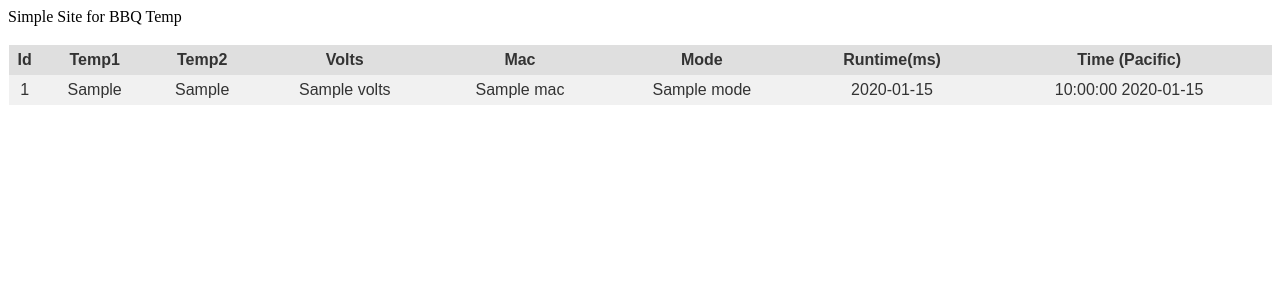
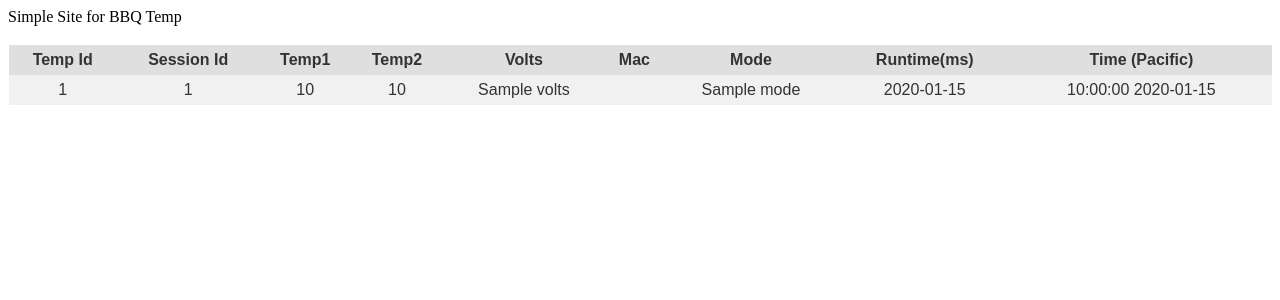
Before and after one commit to tarkah/bbq_temp, a Flask app: template bbq/templates/index.html in a window 1280 px wide. Shown: the top 300 px of the page. Run offline with Flask 2, Linux system fonts and the light colour scheme; the template is opened without the code that fills it: most values are stand-ins (such as "Sample title", 1, 10 or a date in 2020); parts of the project's set-up code (start-up, migrations or seed data) failed here and were passed over.

Commit message:
integrated the modelpython run.py

```diff
--- a/bbq/__init__.py
+++ b/bbq/__init__.py
@@ -1,4 +1,4 @@
 temps = []
 
-from bbq.queue import temp_thread
+from bbq.thread import temp_thread
 from bbq.views import app
--- a/bbq/constants.py
+++ b/bbq/constants.py
@@ -1,4 +1,4 @@
 import pytz
 
-TEMP_TIMEOUT = 60*60
+TEMP_TIMEOUT = 15
 LOCAL_TZ = pytz.timezone('US/Pacific')
--- a/bbq/models.py
+++ b/bbq/models.py
@@ -20,7 +20,8 @@
     mac = Column(String, unique=True)
     created = Column(DateTime, nullable=False, default=utcnow())
     last_modified = Column(DateTime, onupdate=utcnow())
-    sessions = relationship("Session", primaryjoin="Session.device_id==Device.id")
+    sessions = relationship(
+        "Session", primaryjoin="Session.device_id==Device.id")
 
     def __init__(self, mac=None):
         self.mac = mac
--- a/bbq/templates/index.html
+++ b/bbq/templates/index.html
@@ -7,7 +7,8 @@
       <br><br>
       <table>
         <TR>
-          <TH>Id</TH>
+          <TH>Temp Id</TH>
+          <TH>Session Id</TH>
           <TH>Temp1</TH>
           <TH>Temp2</TH>
           <TH>Volts</TH>
@@ -16,16 +17,17 @@
           <TH>Runtime(ms)</TH>
           <TH>Time (Pacific)</TH>
         {% if temps %}
-        {% for temp in temps|sort(attribute='id', reverse=True) %}
+        {% for temp in temps %}
         <TR>
           <TD>{{temp.id}}</TD>
-          <TD>{{temp.temp1}}</TD>
-          <TD>{{temp.temp2}}</TD>
+          <TD>{{temp.session_id}}</TD>
+          <TD>{{temp.temp_1}}</TD>
+          <TD>{{temp.temp_2}}</TD>
           <TD>{{temp.volts}}</TD>
-          <TD>{{temp.mac}}</TD>
+          <TD>{{temp.session.device.mac}}</TD>
           <TD>{{temp.mode}}</TD>
-          <TD>{{temp.runtime}}</TD>
-          <TD>{{temp.date.strftime('%H:%M:%S %Y-%m-%d')}}</TD>
+          <TD>{{temp.runtime_seconds}}</TD>
+          <TD>{{temp.created.strftime('%H:%M:%S %Y-%m-%d')}}</TD>
         </TR>
         {% endfor %}
         {% endif %}
--- a/bbq/views.py
+++ b/bbq/views.py
@@ -2,8 +2,8 @@
 from datetime import datetime
 from flask import Flask, request, render_template, jsonify
 from bbq import temps
-from bbq.queue import queue
 from bbq.database import db_session
+from bbq.models import Device, Session, Temp
 from bbq.constants import TEMP_TIMEOUT, LOCAL_TZ
 
 app = Flask('bbq')
@@ -11,6 +11,8 @@
 
 @app.route('/')
 def index():
+    query = db_session.query(Temp).order_by(Temp.id.desc())
+    temps = query.all()
     return render_template('index.html', temps=temps)
 
 
@@ -23,12 +25,10 @@
                 response = {'status': 'failure',
                             'error_message': 'Json empty or not valid'}
                 return jsonify(response)
-            queue.put(time.time())
-            print(json)
-            temps.append({'id': len(temps), 'temp1': json['Temp1'],
-                          'temp2': json['Temp2'], 'volts': json['Volts'],
-                          'date': datetime.now(LOCAL_TZ), 'mac': json['MAC'],
-                          'mode': json['Mode'], 'runtime': json['Runtime(ms)']})
+            values = api_temp_get_values(json)
+            device = validate_device(values['mac'])
+            session = validate_session(device)
+            temp = create_temp(session, values)
             response = {'status': 'success'}
             return jsonify(response)
         else:
@@ -36,7 +36,7 @@
                         'error_message': 'Must be application/json'}
             return jsonify(response)
     else:
-        response = {'status': 'success', 'data': temps}
+        response = {'status': 'failure', 'message': 'Not yet implemented'}
         return jsonify(response)
 
 
@@ -53,3 +53,49 @@
 @app.teardown_appcontext
 def shutdown_session(exception=None):
     db_session.remove()
+
+
+def api_temp_get_values(json):
+    values = {'mac': json['MAC'], 'temp_1': json['Temp1'],
+              'temp_2': json['Temp2'], 'volts': json['Volts'],
+              'mode': json['Mode'], 'runtime_seconds': json['Runtime(ms)']}
+    return values
+
+
+def validate_device(mac):
+    query = db_session.query(Device).filter(Device.mac == mac)
+    device = query.first()
+    if device is None:
+        device = create_device(mac)
+    return device
+
+
+def create_device(mac):
+    device = Device(mac)
+    db_session.add(device)
+    db_session.commit()
+    return device
+
+
+def validate_session(device):
+    query = db_session.query(Session).filter(Session.device_id == device.id,
+                                             Session.completed.is_(None))
+    session = query.first()
+    if session is None:
+        session = create_session(device)
+    return session
+
+
+def create_session(device):
+    session = Session(device)
+    db_session.add(session)
+    db_session.commit()
+    return session
+
+
+def create_temp(session, values):
+    temp = Temp(session, values['temp_1'], values['temp_2'], values['volts'],
+                mode=values['mode'], runtime_seconds=values['runtime_seconds'])
+    db_session.add(temp)
+    db_session.commit()
+    return temp
```
Also changed, not shown: bbq/queue.py (deleted, +0 -23 lines), tests/models.py (+5 -6 lines).
